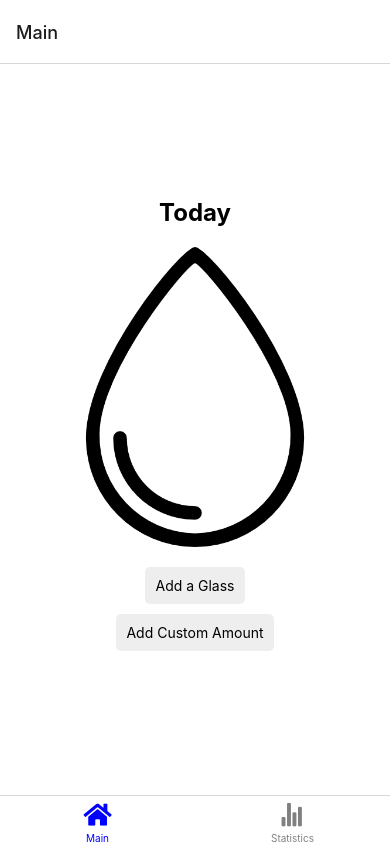
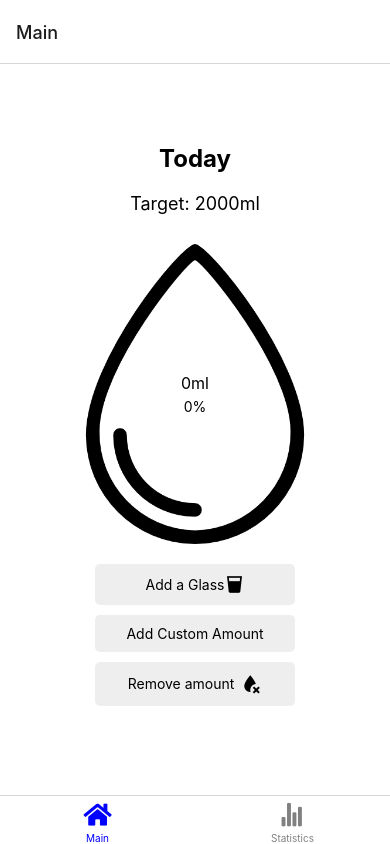
Before and after one commit to FaIch/Droplet, a React Native app: screen /Main in a window 390 px wide. Built offline with nearby package versions, Linux system fonts and the light colour scheme.

Commit message:
Added visual elements

```diff
--- a/screens/MainScreen.js
+++ b/screens/MainScreen.js
@@ -1,6 +1,7 @@
 import React, { useState } from 'react';
 import { View, Text, TouchableOpacity, Image, StyleSheet } from 'react-native';
 import globalStyles from "../assets/globalStyles";
+import {MaterialCommunityIcons, MaterialIcons} from '@expo/vector-icons';
 
 function MainScreen() {
     const [waterIntake, setWaterIntake] = useState(0);
@@ -13,7 +14,11 @@ function MainScreen() {
         setWaterIntake(prevIntake => prevIntake + 100);
     };
 
-    const fillPercentage = (waterIntake / 2000) * 100; // Assuming 2L is 100%
+    const removeAmount = (amount) => {
+        setWaterIntake(prevIntake => prevIntake - amount);
+    }
+
+    const fillPercentage = (waterIntake / 2000) * 100;
 
     const emptySpace = 300 - (3 * fillPercentage);
 
@@ -21,6 +26,7 @@ function MainScreen() {
         <View style={globalStyles.appBackground}>
             <View style={styles.container}>
                 <Text style={styles.header}>Today</Text>
+                <Text style={styles.target}>Target: 2000ml</Text>
 
                 <View style={styles.imageContainer}>
                     <Image source={require('../assets/droplet.png')} style={styles.droplet} />
@@ -28,12 +34,23 @@ function MainScreen() {
                     <View style={{ position: 'absolute', top: 0, left: 0, right: 0, height: emptySpace, backgroundColor: 'white' }} />
                 </View>
 
+                <View style={styles.progressContainer}>
+                    <Text style={styles.progressNumber}>{waterIntake}ml</Text>
+                    <Text style={styles.progressPercentage}>{fillPercentage}%</Text>
+                </View>
+
                 <TouchableOpacity style={styles.button} onPress={addGlass}>
                     <Text>Add a Glass</Text>
+                    <MaterialCommunityIcons name="cup" size={20} color="black" />
                 </TouchableOpacity>
 
                 <TouchableOpacity style={styles.button} onPress={addCustomAmount}>
                     <Text>Add Custom Amount</Text>
+                </TouchableOpacity>
+
+                <TouchableOpacity style={styles.button} onPress={removeAmount}>
+                    <Text>Remove amount </Text>
+                    <MaterialCommunityIcons name="water-remove" size={24} color="black" />
                 </TouchableOpacity>
             </View>
         </View>
@@ -47,10 +64,24 @@ const styles = StyleSheet.create({
         justifyContent: 'center',
         padding: 20,
     },
+    progressContainer: {
+        position: 'absolute',
+        flexDirection: 'column',
+        justifyContent: 'center',
+        alignContent: 'center',
+        alignItems: 'center',
+        width: 100,
+        height: 100,
+        top: 280
+    },
     header: {
         fontSize: 24,
         fontWeight: 'bold',
         marginBottom: 20,
+    },
+    target: {
+        fontSize: 18,
+        marginBottom: 30,
     },
     imageContainer: {
         width: 250,
@@ -80,10 +111,22 @@ const styles = StyleSheet.create({
     },
     button: {
         backgroundColor: '#EEE',
+        flexDirection: 'row',
+        justifyContent: 'center',
+        alignItems: 'center',
+        alignContent: 'center',
+        width: 200,
         padding: 10,
         borderRadius: 5,
         marginBottom: 10,
     },
+    progressNumber: {
+        fontSize: 16,
+        marginBottom: 5
+    },
+    progressPercentage: {
+
+    },
 });
 
 export default MainScreen;
```
